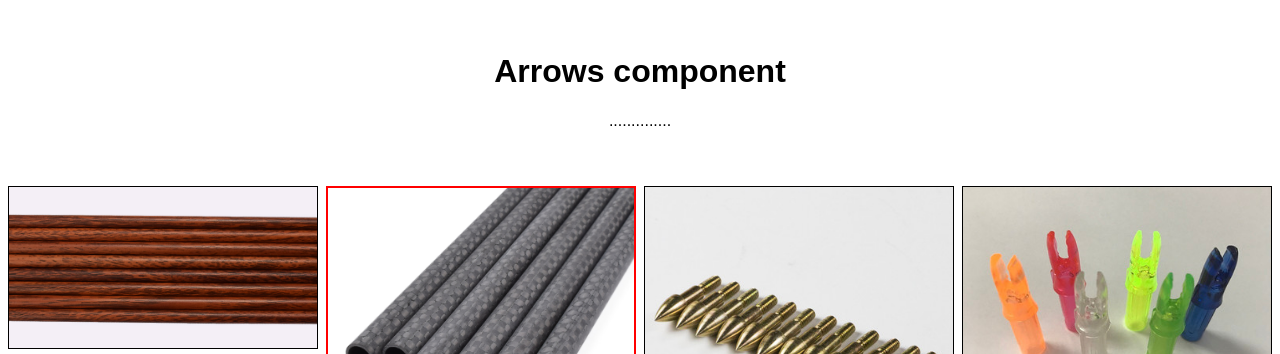
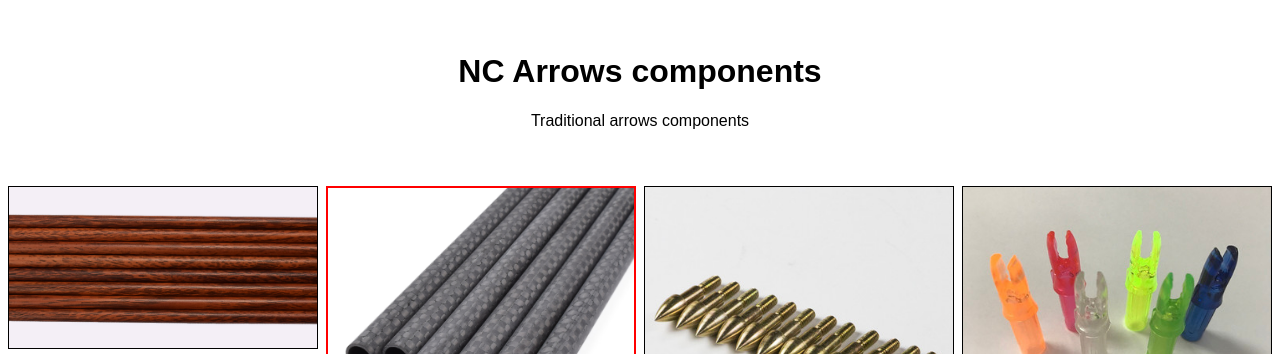
Before and after one commit to nguyenchan/nc_arrows, a plain HTML site: page index.html in a window 1280 px wide. Shown: the top 354 px of the page. Drawn offline with Linux system fonts and the light colour scheme.

Commit message:
init again

```diff
--- a/index.html
+++ b/index.html
@@ -10,8 +10,8 @@
 <body>
     <!-- Header -->
     <div class="header">
-        <h1>Arrows component</h1>
-        <p>..............</p>
+        <h1>NC Arrows components</h1>
+        <p>Traditional arrows components</p>
     </div>
     <div class="row">
         <div class="column">
```
